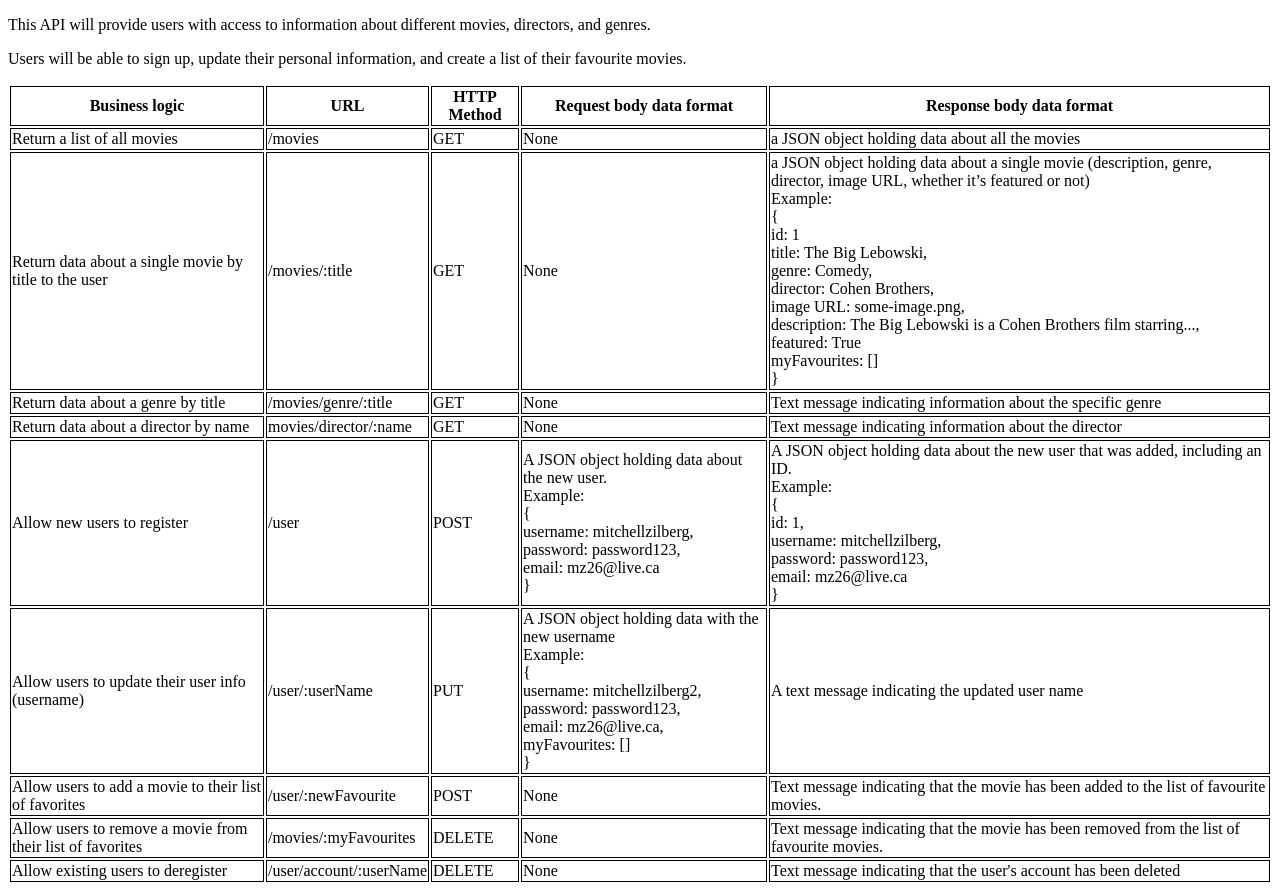
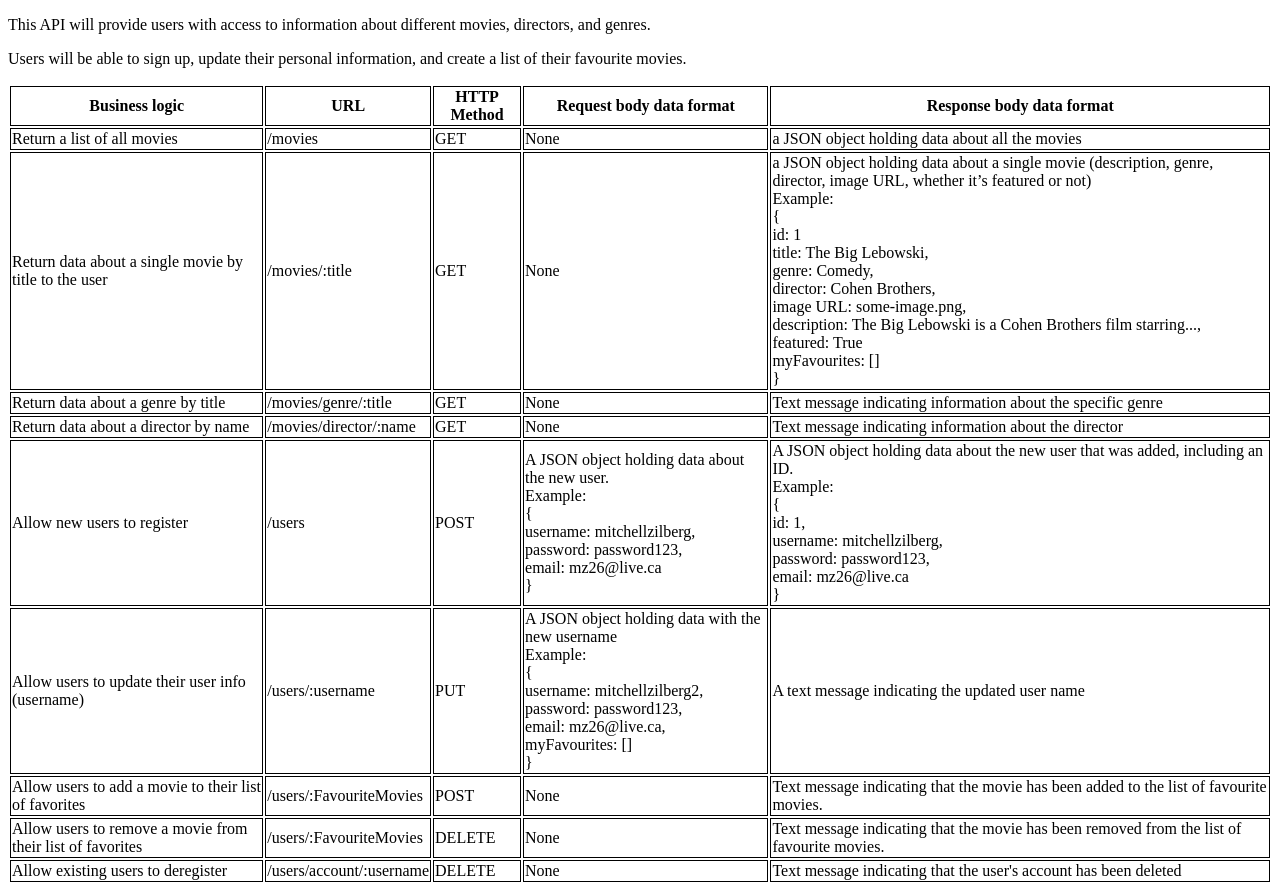
Before and after one commit to warpedpuppy/mz-movie-backend, a website: page public/documentation.html in a window 1280 px wide. Shown: the part 105-997 px from the top of the page. Drawn offline with Linux system fonts and the light colour scheme.

Commit message:
updated endpoints

```diff
--- a/public/documentation.html
+++ b/public/documentation.html
@@ -76,14 +76,14 @@ a list of their favourite movies.-->
         </tr>
         <tr>
           <td>Return data about a director by name</td>
-          <td>movies/director/:name</td>
+          <td>/movies/director/:name</td>
           <td>GET</td>
           <td>None</td>
           <td>Text message indicating information about the director</td>
         </tr>
         <tr>
           <td>Allow new users to register</td>
-          <td>/user</td>
+          <td>/users</td>
           <td>POST</td>
           <td>
             A JSON object holding data about the new user. <br />
@@ -108,7 +108,7 @@ a list of their favourite movies.-->
         </tr>
         <tr>
           <td>Allow users to update their user info (username)</td>
-          <td>/user/:userName</td>
+          <td>/users/:username</td>
           <td>PUT</td>
           <td>
             A JSON object holding data with the new username <br />
@@ -124,7 +124,7 @@ a list of their favourite movies.-->
         </tr>
         <tr>
           <td>Allow users to add a movie to their list of favorites</td>
-          <td>/user/:newFavourite</td>
+          <td>/users/:FavouriteMovies</td>
           <td>POST</td>
           <td>None</td>
           <td>
@@ -134,7 +134,7 @@ a list of their favourite movies.-->
         </tr>
         <tr>
           <td>Allow users to remove a movie from their list of favorites</td>
-          <td>/movies/:myFavourites</td>
+          <td>/users/:FavouriteMovies</td>
           <td>DELETE</td>
           <td>None</td>
           <td>
@@ -144,7 +144,7 @@ a list of their favourite movies.-->
         </tr>
         <tr>
           <td>Allow existing users to deregister</td>
-          <td>/user/account/:userName</td>
+          <td>/users/account/:username</td>
           <td>DELETE</td>
           <td>None</td>
           <td>
```
Also changed, not shown: 1 other file.
